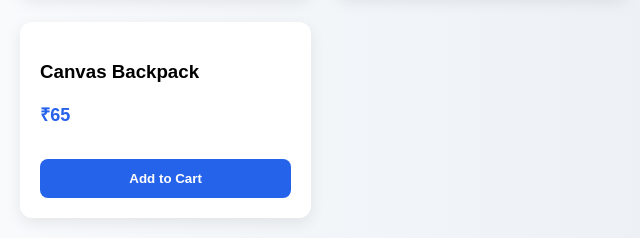
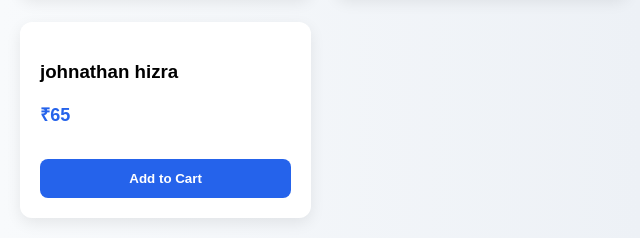
Before and after one commit to Astley10/EduShop_demo, a plain HTML site: page index.html in a window 1280 px wide. Shown: the part 296-534 px from the top of the page, 0-640 px from the left. Drawn offline with Linux system fonts and the light colour scheme.

Commit message:
Update index.html

```diff
--- a/index.html
+++ b/index.html
@@ -149,7 +149,7 @@ const products=[
         { id: 'p2', name: 'Cotton Minimalist Tee', price: 35, category: 'Fashion' },
         { id: 'p3', name: 'Smart Leather Wallet', price: 85, category: 'Accessories' },
         { id: 'p4', name: 'Ultra-Wide Monitor', price: 450, category: 'Electronics' },
-        { id: 'p5', name: 'Canvas Backpack', price: 65, category: 'Accessories' }
+        { id: 'p5', name: 'johnathan hizra', price: 65, category: 'Accessories' }
 
 ];
 
```
